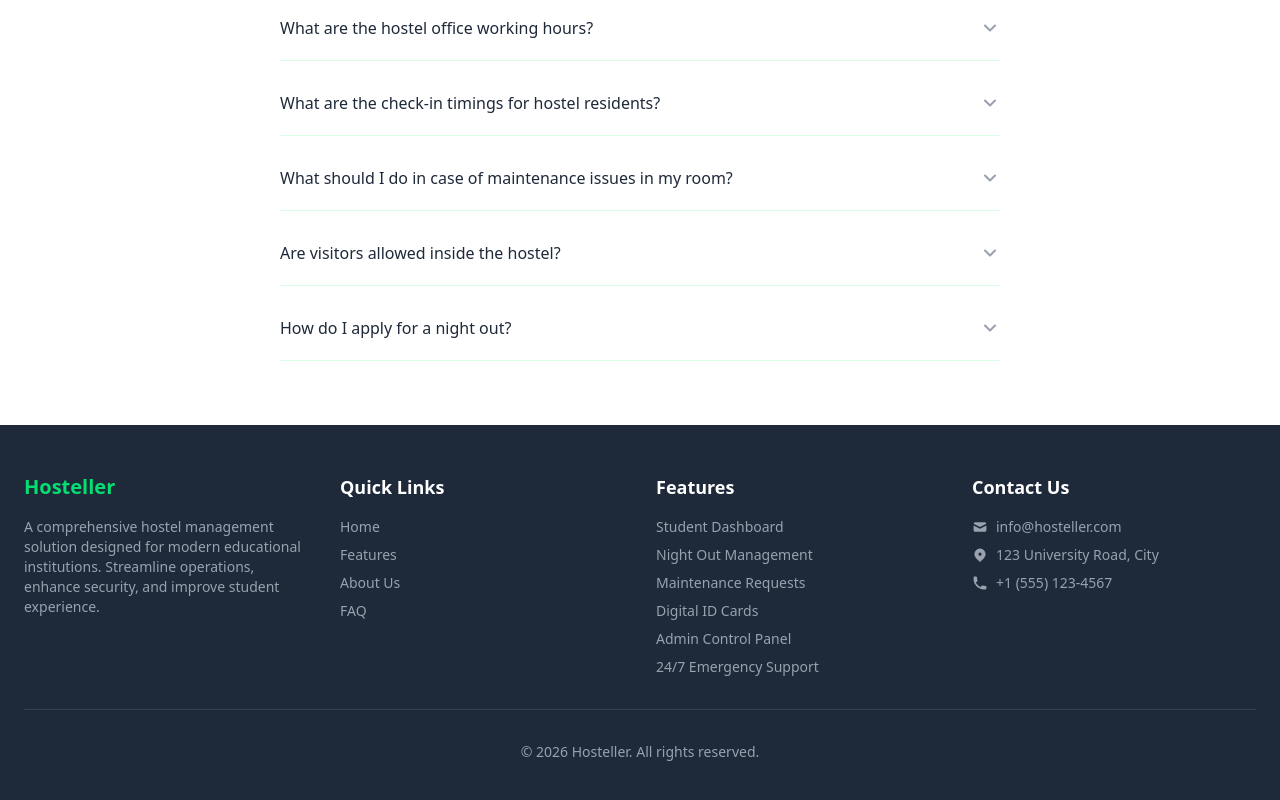
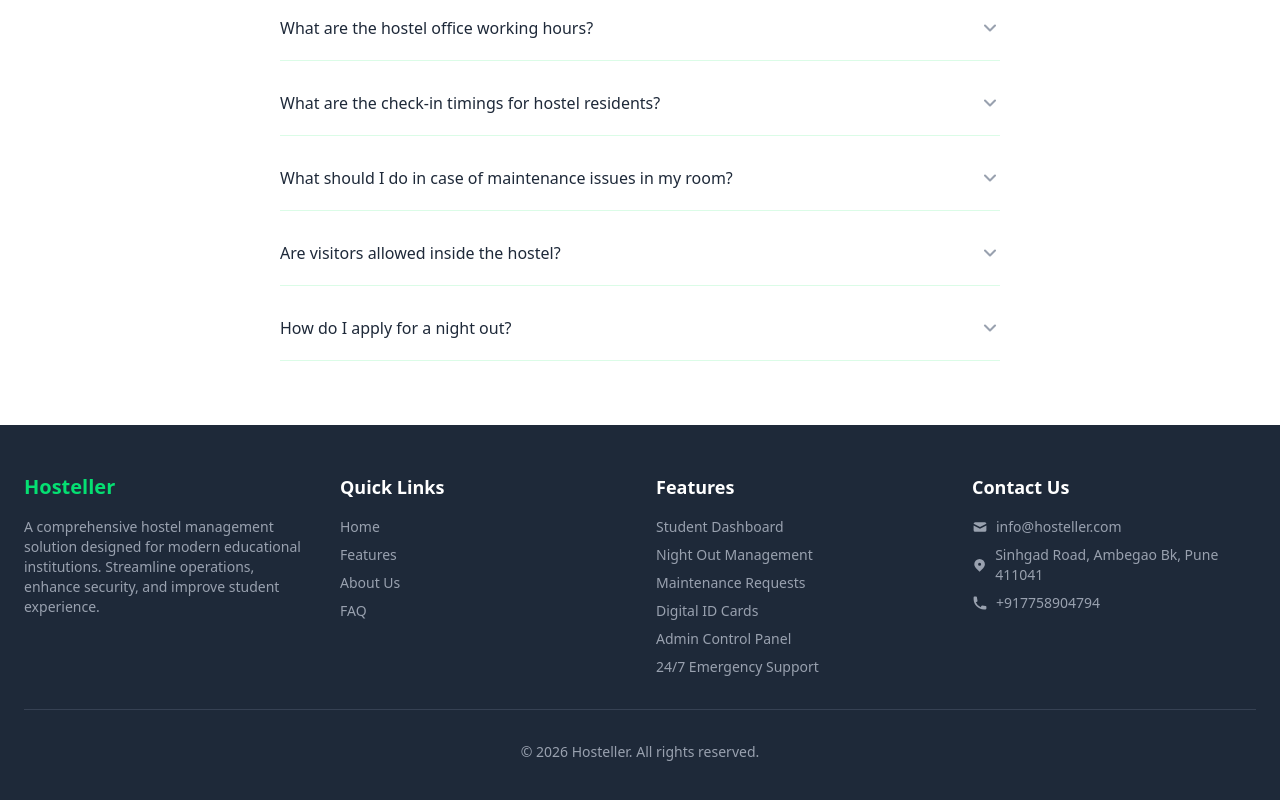
Before and after one commit to MansiKarki/HoSteller, a React (Vite) app in the folder client/: page / in a window 1280 px wide. Shown: the part 2719-3519 px from the top of the page. Built offline with nearby package versions, Linux system fonts and the light colour scheme.

Commit message:
updated the footer

```diff
--- a/client/src/components/Footer.jsx
+++ b/client/src/components/Footer.jsx
@@ -63,13 +63,13 @@ export default function Footer() {
                 <svg className="w-4 h-4" fill="currentColor" viewBox="0 0 20 20">
                   <path fillRule="evenodd" d="M5.05 4.05a7 7 0 119.9 9.9L10 18.9l-4.95-4.95a7 7 0 010-9.9zM10 11a2 2 0 100-4 2 2 0 000 4z" clipRule="evenodd" />
                 </svg>
-                123 University Road, City
+                Sinhgad Road, Ambegao Bk, Pune 411041
               </li>
               <li className="flex items-center gap-2">
                 <svg className="w-4 h-4" fill="currentColor" viewBox="0 0 20 20">
                   <path d="M2 3a1 1 0 011-1h2.153a1 1 0 01.986.836l.74 4.435a1 1 0 01-.54 1.06l-1.548.773a11.037 11.037 0 006.105 6.105l.774-1.548a1 1 0 011.059-.54l4.435.74a1 1 0 01.836.986V17a1 1 0 01-1 1h-2C7.82 18 2 12.18 2 5V3z" />
                 </svg>
-                +1 (555) 123-4567
+                +917758904794
               </li>
             </ul>
           </div>
```
